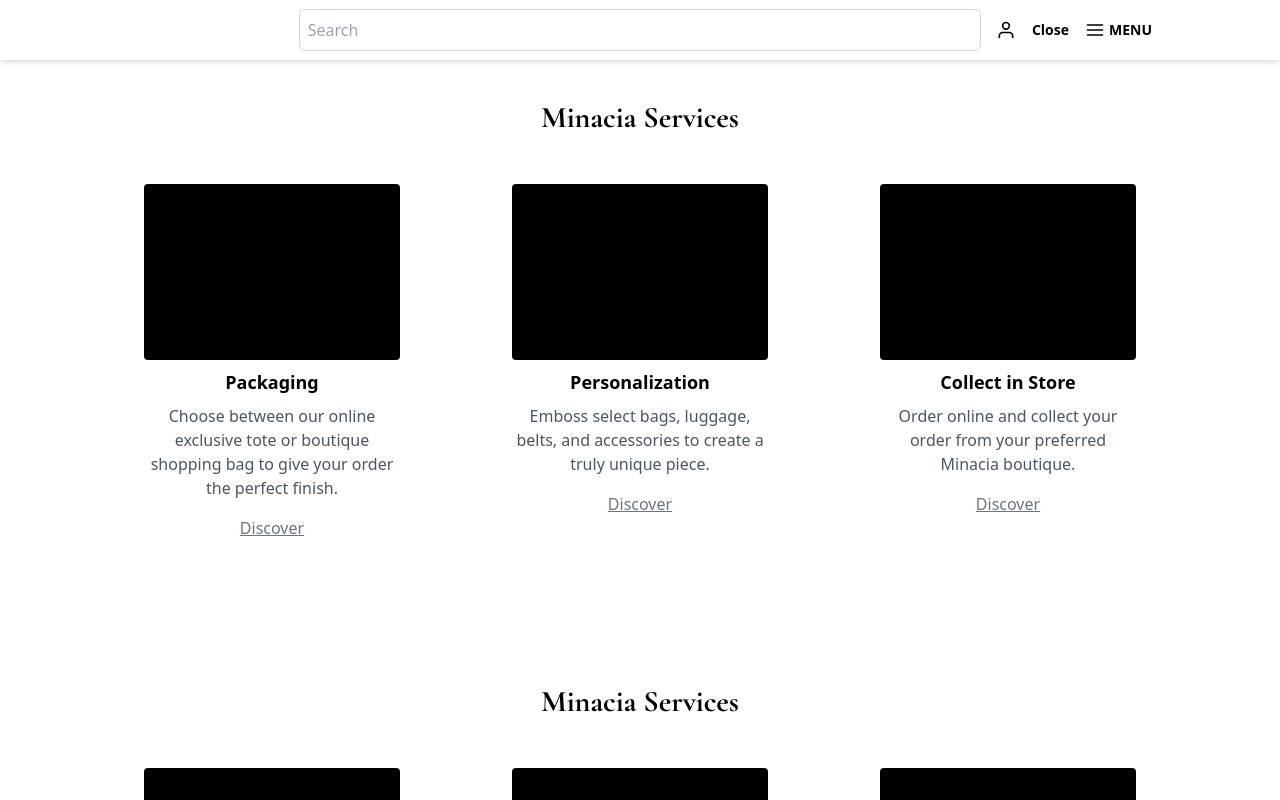
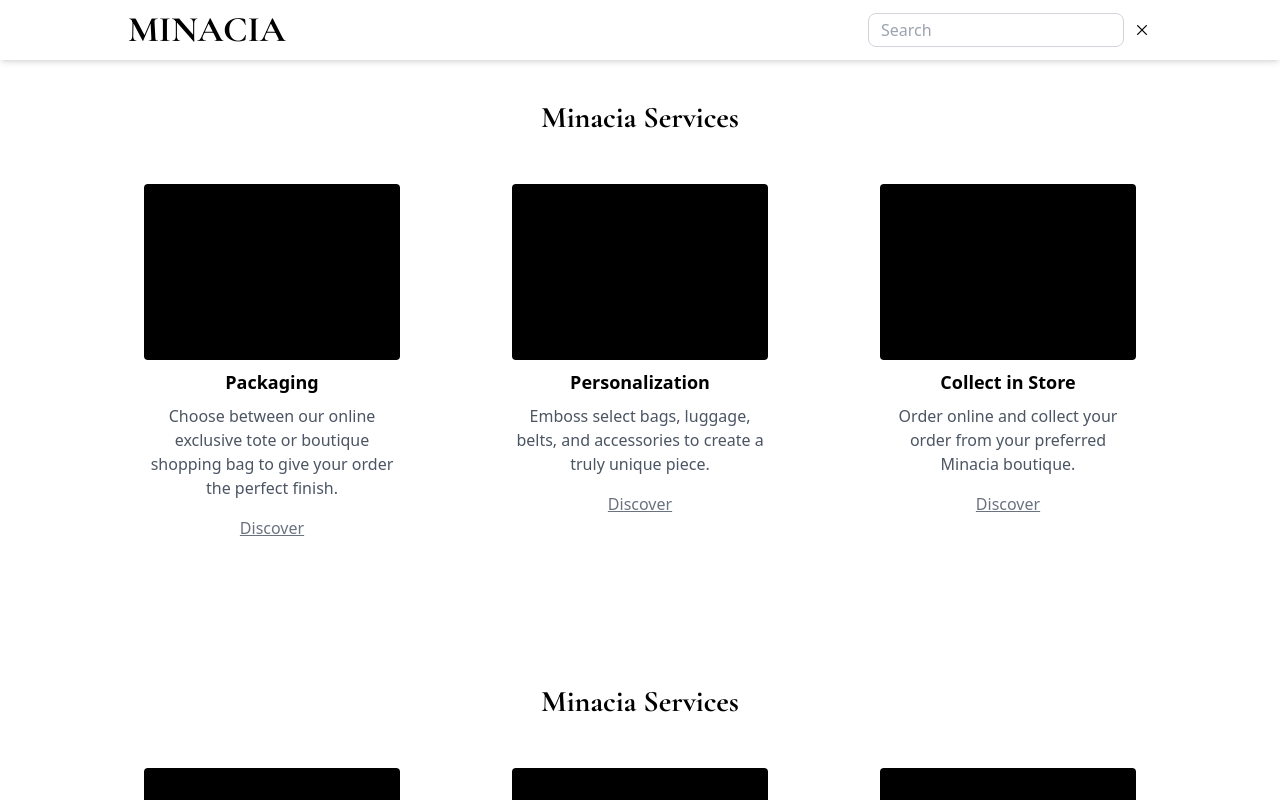
Before and after one commit to MuhammadAhmadSaaim/minacia-frontend, a React (Create React App) app: page / in a window 1280 px wide. Both pictures are taken after a click on the icon 1058 px from the left and 30 px from the top of the page. Shown: the top 800 px of the page. Built offline with nearby package versions, Linux system fonts and the light colour scheme.

Commit message:
navbar with animation

```diff
--- a/src/components/navbar.js
+++ b/src/components/navbar.js
@@ -1,5 +1,6 @@
 import React, { useState } from 'react';
 import { FiShoppingBag, FiUser, FiSearch, FiMenu } from 'react-icons/fi';
+import { IoCloseOutline } from "react-icons/io5";
 
 const Navbar = () => {
     const [isSearchActive, setIsSearchActive] = useState(false);
@@ -9,7 +10,7 @@
     };
 
     const handleCloseSearch = () => {
-        setIsSearchActive(false); // Correctly close the search
+        setIsSearchActive(false);
     };
 
     return (
@@ -29,30 +30,39 @@
                         {!isSearchActive ? (
                             <div className="text-4xl font-cormorant font-bold">MINACIA</div>
                         ) : (
+                            <div className="flex items-center justify-between w-full">
+                                <div className="text-4xl font-cormorant font-bold">MINACIA</div>
+                                <div className="flex items-center space-x-2">
                                     <input
                                         type="text"
                                         placeholder="Search"
-                                className="w-2/3 p-2 border border-gray-300 rounded-md focus:outline-none"
+                                        className="py-1 px-3 border border-gray-300 rounded-lg focus:outline-none w-64" // Changed width here
                                         autoFocus
                                     />
+                                    <button
+                                        onClick={handleCloseSearch}
+                                        className="ml-2 text-sm font-semibold cursor-pointer"
+                                    >
+                                        <IoCloseOutline size={20} />
+                                    </button>
+                                </div>
+                            </div>
                         )}
                     </div>
 
                     {/* Right Section */}
                     <div className="flex items-center space-x-4 ml-auto">
+                        {!isSearchActive ? (
+                            <div className="flex items-center space-x-4">
                                 <FiShoppingBag size={20} />
                                 <FiUser size={20} />
-                        {!isSearchActive ? (
                                 <FiSearch size={20} className="cursor-pointer" onClick={handleSearchClick} />
-                        ) : (
-                            <button onClick={handleCloseSearch} className="text-sm font-semibold cursor-pointer">
-                                Close
-                            </button>
-                        )}
                                 <button className="flex items-center space-x-1">
                                     <FiMenu size={20} />
                                     <span className="text-sm font-semibold">MENU</span>
                                 </button>
+                            </div>
+                        ) : null}
                     </div>
                 </div>
             </div>
```
Lines whose indentation alone changed are shown as unchanged.
